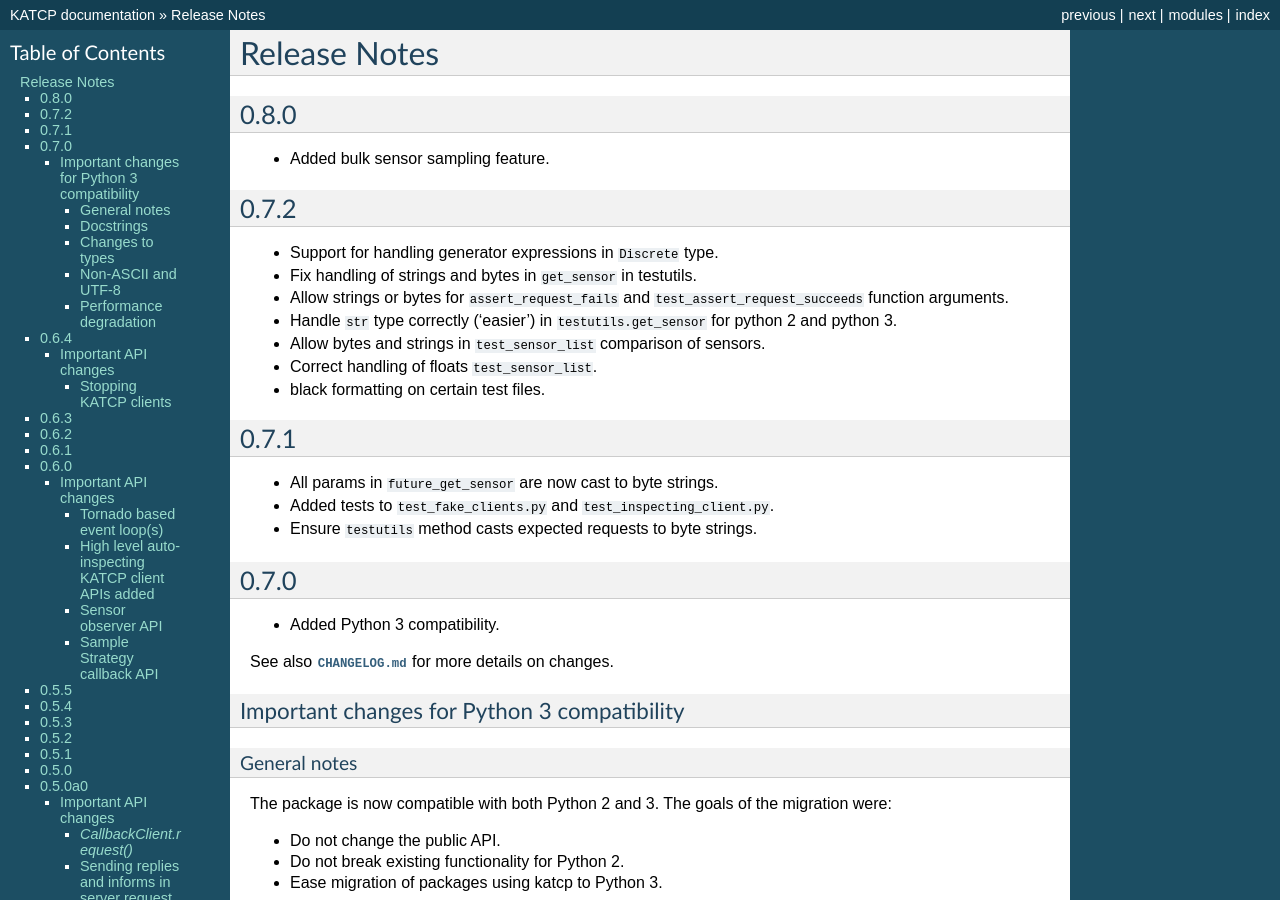
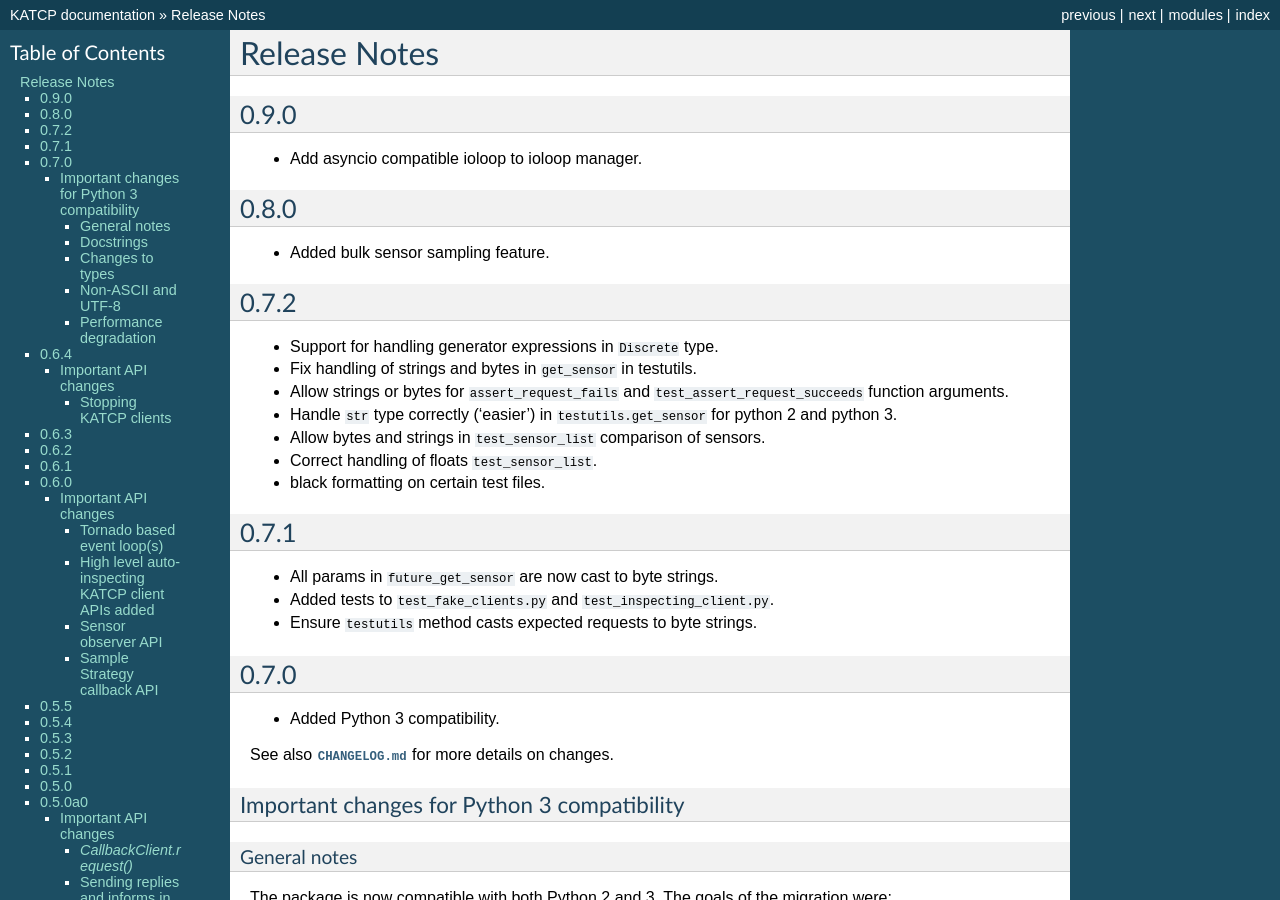
Before and after one commit to ska-sa/katcp-python, a Sphinx documentation site: the page built from doc/releasenotes.rst, in a window 1280 px wide and 900 px high. Built offline with Sphinx 7.4.7, drawn with Linux system fonts in a browser that asks for light colours; formulas are drawn with MathJax 3; the version number could not be read and is left out.

Commit message:
update docs/releasenotes.rst

```diff
--- a/doc/releasenotes.rst
+++ b/doc/releasenotes.rst
@@ -3,6 +3,10 @@
 *************
 Release Notes
 *************
+
+0.9.0
+=====
+* Add asyncio compatible ioloop to ioloop manager.
 
 0.8.0
 =====
```
